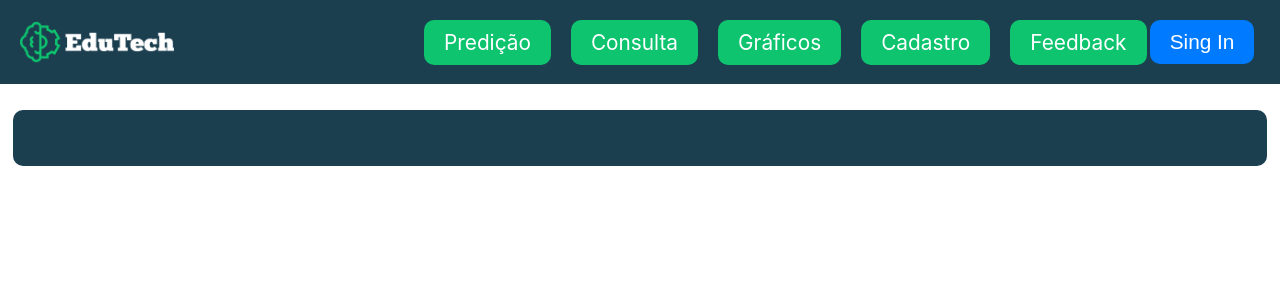
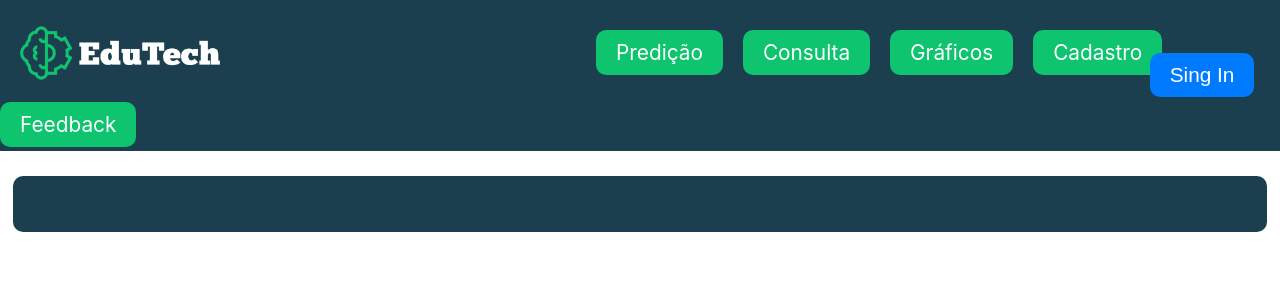
Before and after one commit to ResidenciaTICBrisa/Edutech, a React (Create React App) app in the folder src/frontend/: page /consulta in a window 1280 px wide. Shown: the top 300 px of the page. Built offline with nearby package versions, Linux system fonts and the light colour scheme.

Commit message:
adicionando logo como link para home na header

```diff
--- a/src/frontend/src/components/header/Header.css
+++ b/src/frontend/src/components/header/Header.css
@@ -11,40 +11,39 @@ img {
     width: 12%;
     height: 12%;
     margin: 20px;
-    margin-right: 18%;
 }
-/* .button-home {
-    font-size: 1.3rem;
-    background-color: #0EC46F;
-    color: #fff;
-    padding: 10px 20px;
-    border: none;
-    border-radius: 10px;
-    cursor: pointer;
-    transition: background-color 0.3s ease;
-    text-align: center;
-} */
+
+.a-logo {
+    margin-right: 21rem;
+}
+
+.img-logo {
+    width: 200px;
+    height: 100%;
+}
 
 h1 {
     margin: 0;
     font-size: 24px;
     color: #fff;
 }
-nav ul {
-    list-style-type: none;
-    padding: 0;
+nav {
+    width: 100%;
+    height: 100%;
+    margin-top: -12px;
+    margin-bottom: -12px;
 }
-nav li {
-    display: inline;
-    margin-right: 20px;
+ul {
+    width: 100%;
+    height: 100%;
+    list-style-type: disc;
+    margin-block-start: 1em;
+    margin-block-end: 1em;
+    margin-inline-start: 0px;
+    margin-inline-end: 0px;
+    padding-inline-start: 0px;
 }
-nav a {
-    text-decoration: none;
-    color: #fff;
-}
-nav a:hover {
-    text-decoration: none;
-}
+
 .nav-item {
     display: inline-block;
     margin-right: 20px;
@@ -65,10 +64,6 @@ nav a:hover {
 
 .container {
     position: relative;
+    width: 100%;
+    height: 100%;
 }
-/* @media screen and (max-width: 999px) {
-    .nav-item a {
-        font-size: 0.5rem;
-        padding: 8px 16px;
-    }
-} */
--- a/src/frontend/src/components/header/Header.js
+++ b/src/frontend/src/components/header/Header.js
@@ -9,10 +9,15 @@ function Header() {
       <div className="container">
         <nav>
           {/* <button className="button-home" onclick="window.location.href='/'"> */}
-            <img src={logo} alt="logo" />
+          {/* <img src={logo} alt="logo" /> */}
           {/* </button> */}
           <ul>
-          <li className="nav-item">
+            <li>
+              <a href="/" className="a-logo">
+                  <img src={logo} alt="logo" className="img-logo"/>
+              </a>
+            </li>
+            <li className="nav-item">
               {/* <a href="/predicao">Predição</a> */}
             </li>
             <li className="nav-item">
```
